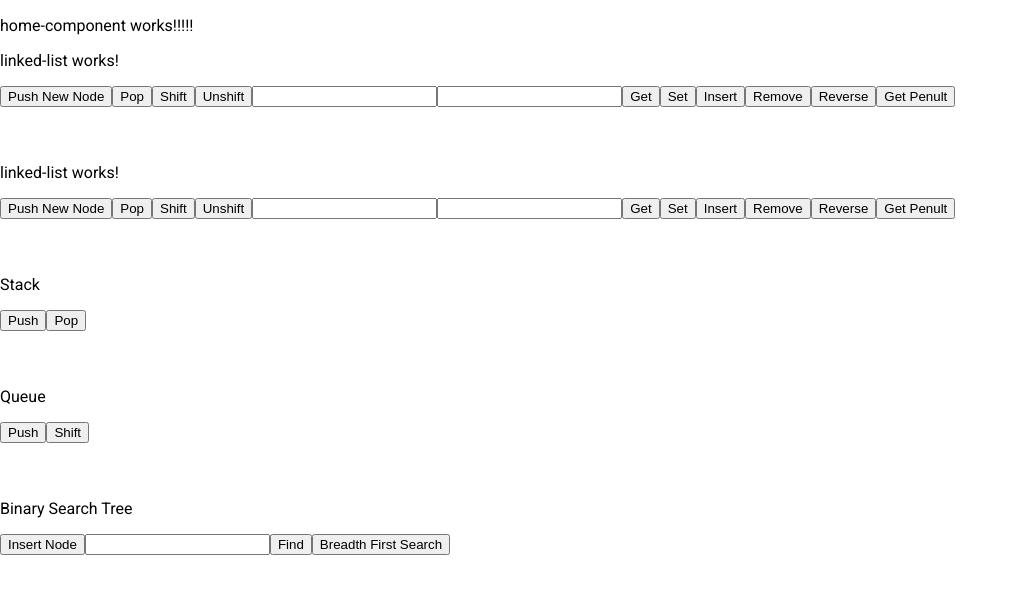
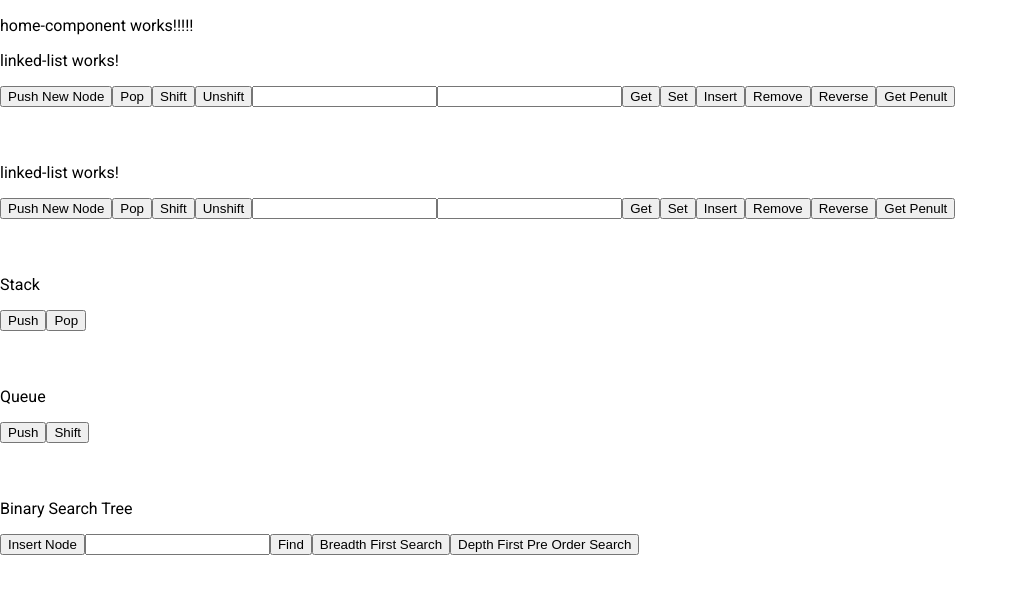
Before and after one commit to IgorKharkiv/algorithms, an Angular app: page /home in a window 1280 px wide. Shown: the top 594 px of the page, without its empty margins (0-1018 px from the left). Built offline with nearby package versions, Linux system fonts and the light colour scheme.

Commit message:
Depth First Pre Order Search was implemented

```diff
--- a/src/app/classes/binary-search-tree.class.ts
+++ b/src/app/classes/binary-search-tree.class.ts
@@ -61,6 +61,13 @@ export class BinarySearchTree {
     return visited;
   }
 
+  public depthFirstPreOrderSearch(root: BSTNode, visited: BSTNode[] = []): BSTNode[] {
+    if (!root) { return visited; }
+    const leftVisited = this.depthFirstPreOrderSearch(root.left, visited);
+    const rightVisited = this.depthFirstPreOrderSearch(root.right, visited);
+    return [root, ...leftVisited, ...rightVisited];
+  }
+
   private getDirection(valA: any, valB: any): DIRECTION_ENUM {
     return valA > valB ? DIRECTION_ENUM.RIGHT : DIRECTION_ENUM.LEFT;
   }
--- a/src/app/components/binary-search-tree/binary-search-tree.component.html
+++ b/src/app/components/binary-search-tree/binary-search-tree.component.html
@@ -3,3 +3,4 @@
 <input type="text" #valueInput>
 <button (click)="find()">Find</button>
 <button (click)="breadthFirstSearch()">Breadth First Search</button>
+<button (click)="depthFirstPreOrderSearch()">Depth First Pre Order Search</button>
--- a/src/app/components/binary-search-tree/binary-search-tree.component.ts
+++ b/src/app/components/binary-search-tree/binary-search-tree.component.ts
@@ -33,6 +33,12 @@ export class BinarySearchTreeComponent implements OnInit {
     return res;
   }
 
+  public depthFirstPreOrderSearch(): BSTNode[] {
+    const res = this.bst.depthFirstPreOrderSearch(this.bst.root);
+    console.log('breadthFirstSearch', res);
+    return res;
+  }
+
   private getValue(): number {
     return Math.floor(Math.random() * (1000 - 0 + 1)) + 0;
   }
```
